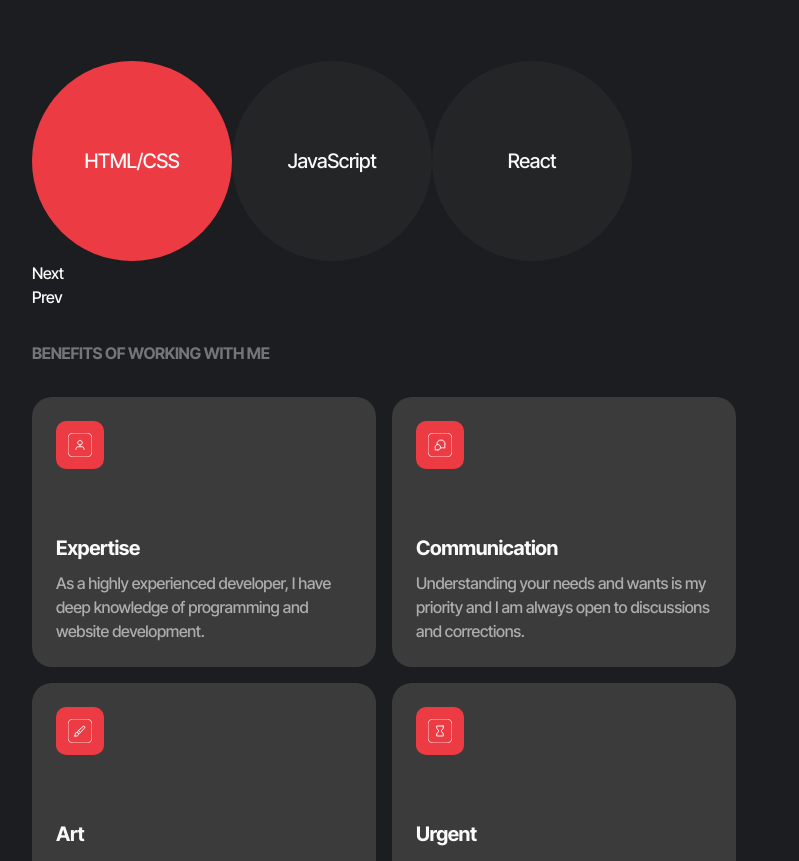
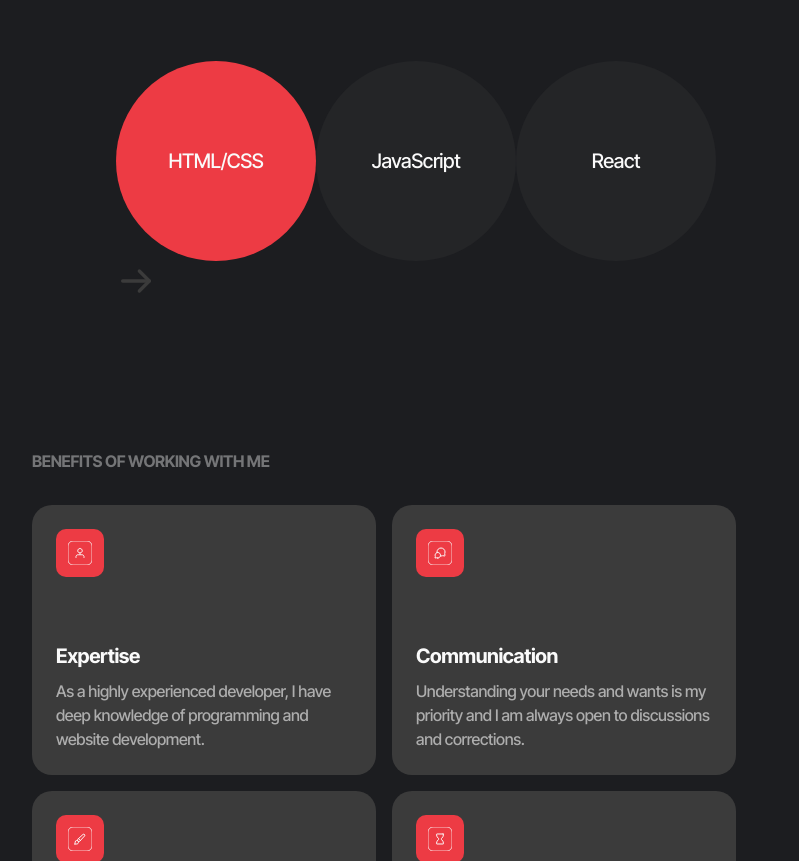
Before and after one commit to Abrandrokc/team-12, a website built with Vite: page src/index.html in a window 1280 px wide. Shown: the part 3317-4178 px from the top of the page, without its empty margins (224-1023 px from the left). Built offline with nearby package versions, Linux system fonts and the light colour scheme; no server answers; files whose address does not match are found by name; what accordion-js would draw is missing.

Commit message:
About-me  skills add arrow withot position

```diff
--- a/src/css/about-me.css
+++ b/src/css/about-me.css
@@ -127,7 +127,6 @@ li.info-item.ac .button-up-down {
   width: 260px;
   overflow: hidden;
   margin-top: 32px;
-  margin-right: auto;
 }
 
 .skills-slide {
@@ -146,6 +145,9 @@ li.info-item.ac .button-up-down {
 
 .skills-slide.swiper-slide-active {
   background-color: #ed3b44;
+}
+.skills-button-next svg {
+  stroke: #3b3b3b;
 }
 /* ================== /STYLES FOR MOBILE ================== */
 
--- a/src/js/aboutme.js
+++ b/src/js/aboutme.js
@@ -38,9 +38,10 @@ export async function addAboutMeSwiper() {
       768: { slidesPerView: 3 },
       1440: { slidesPerView: 6 },
     },
-     mousewheel: {
-    invert: true,
-  },
+    mousewheel: {
+      invert: true,
+    },
+    loop: true,
   });
 
   document.addEventListener('keydown', function (event) {
--- a/src/partials/about-me.html
+++ b/src/partials/about-me.html
@@ -142,6 +142,10 @@
       <li class="swiper-slide skills-slide">React Native</li>
       <li class="swiper-slide skills-slide">Soft skills</li>
     </ul>
-    <div class="npm skills-button-next">Next</div>
-    <div class="skills-button-prev">Prev</div>
+     <div class="skills-button-next">
+      <svg >
+        <use href="./img/sprite.svg#icon-arrow-narrow-right" width="40" height="40">
+        </use>
+      </svg>
+    </div>
 </section>
```
